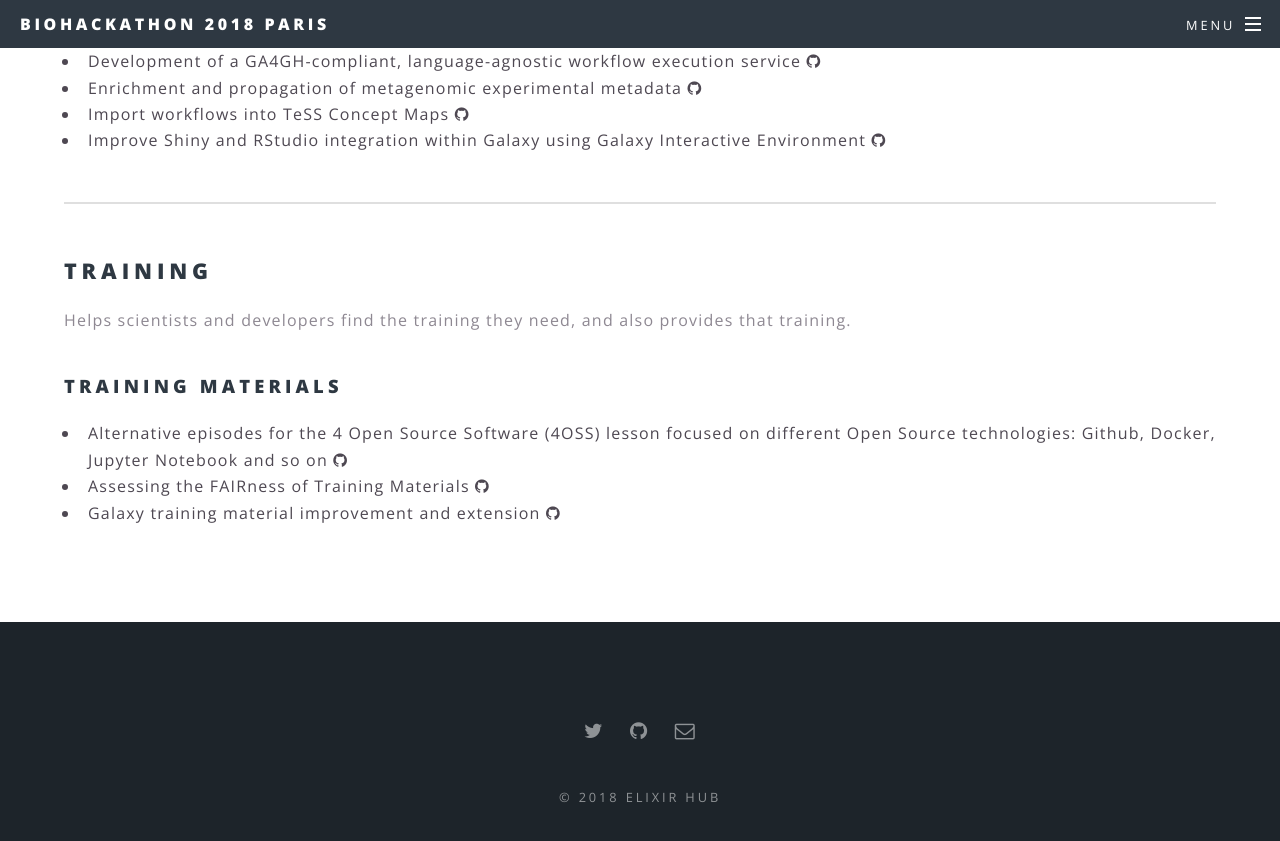
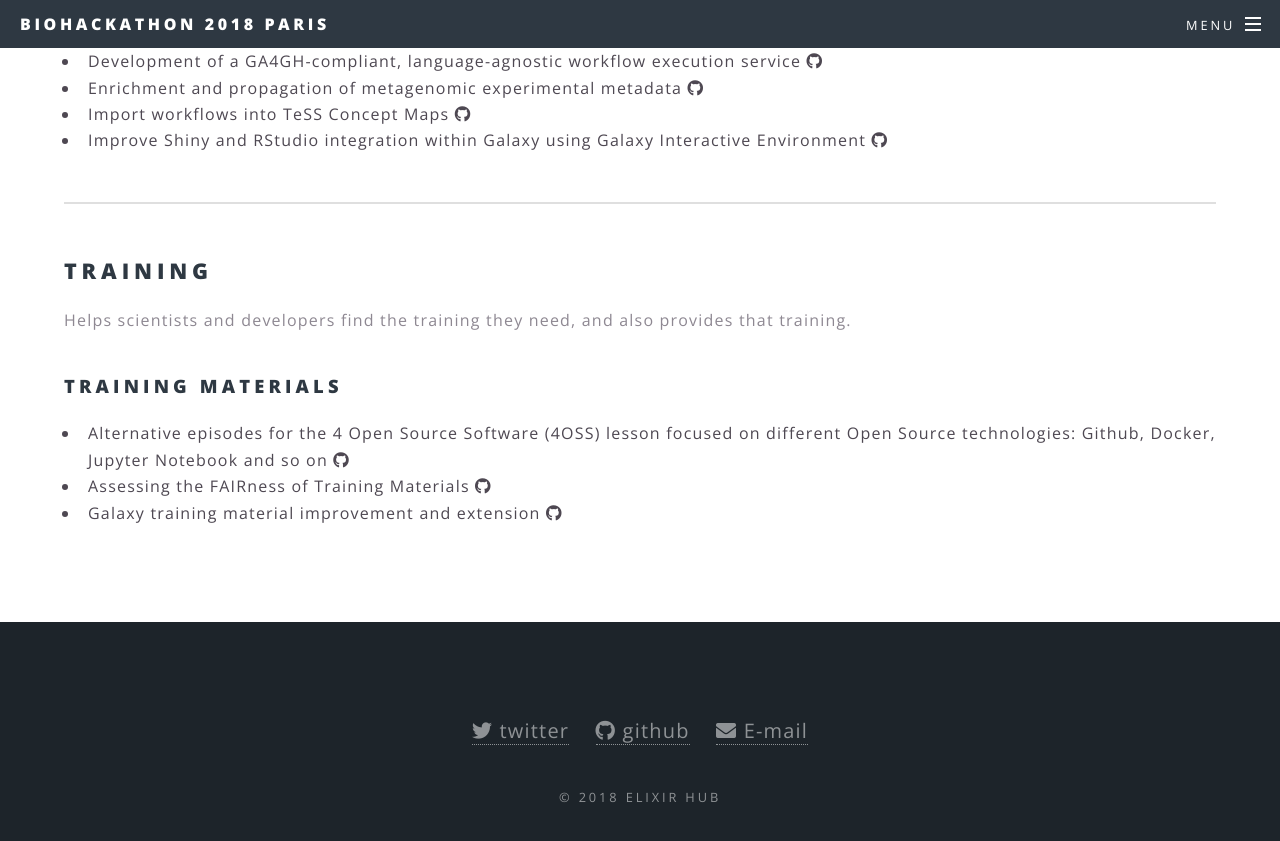
Before and after one commit to elixir-europe/bh2018paris, a Jekyll site: the page built from projects.html, in a window 1280 px wide and 900 px high, scrolled down 2370 px. Shown: the top 841 px of the window. Built offline with Jekyll 4.4.1, drawn with Linux system fonts in a browser that asks for light colours; nearby versions of some CDN libraries.

Commit message:
Added Bioschemas apply link, and fixed icons

```diff
--- a/_includes/footer.html
+++ b/_includes/footer.html
@@ -4,11 +4,11 @@
     {% for socloc in site.social %}
     {% if socloc[1] %}
     {% if socloc[0] == 'email' %}
-    <li><a target="_blank" href="{{ socloc[1] }}" class="icon fa-envelope-o"
-           ><span class="label">E-mail</span></a></li>
+    <li><a target="_blank" href="{{ socloc[1] }}"
+           ><i class="fas fa-envelope"></i> <span class="label">E-mail</span></a></li>
     {% else %}
-    <li><a target="_blank" href="{{ socloc[1] }}" class="icon fa-{{ socloc[0] }}"
-           ><span class="label">{{ socloc[0] }}</span></a></li>
+    <li><a target="_blank" href="{{ socloc[1] }}"
+           ><i class="fab fa-{{socloc[0]}}"></i> <span class="label">{{ socloc[0] }}</span></a></li>
     {% endif %}
     {% endif %}
     {% endfor %}
--- a/_includes/head.html
+++ b/_includes/head.html
@@ -6,6 +6,7 @@
   <!--[if lte IE 8]><script src="{{ "/js/ie/html5shiv.js" | prepend: site.baseurl }}"></script><![endif]-->
   <link rel="canonical" href="{{ page.url | replace:'index.html','' | prepend: site.baseurl | prepend: site.url }}">
   <link rel="stylesheet" href="https://stackpath.bootstrapcdn.com/bootstrap/4.1.0/css/bootstrap.min.css" integrity="sha384-9gVQ4dYFwwWSjIDZnLEWnxCjeSWFphJiwGPXr1jddIhOegiu1FwO5qRGvFXOdJZ4" crossorigin="anonymous">
+  <link rel="stylesheet" href="https://use.fontawesome.com/releases/v5.3.1/css/all.css" integrity="sha384-mzrmE5qonljUremFsqc01SB46JvROS7bZs3IO2EmfFsd15uHvIt+Y8vEf7N7fWAU" crossorigin="anonymous">
   <link rel="stylesheet" href="{{ "/css/main.css" | prepend: site.baseurl }}" />
   <!--[if lte IE 8]><link rel="stylesheet" href="{{ "/css/ie8.css" | prepend: site.baseurl }}" /><![endif]-->
   <!--[if lte IE 9]><link rel="stylesheet" href="{{ "/css/ie9.css" | prepend: site.baseurl }}" /><![endif]-->
--- a/css/main.scss
+++ b/css/main.scss
@@ -8,7 +8,7 @@
 @import 'chalet-desc';
 @import 'projects';
 @import 'programme';
-@import 'font-awesome.min.css';
+// @import 'font-awesome.min.css';
 @import url('https://fonts.googleapis.com/css?family=Open+Sans:400,400italic,600,600italic,800,800italic');
 /*
 	Spectral by HTML5 UP
--- a/projects.html
+++ b/projects.html
@@ -14,13 +14,13 @@
         <li>
             <a href="https://github.com/elixir-europe/BioHackathon/tree/master/data/C-SPARQL%20powered%20querying%20pipeline%20of%20bioRxiv%20publications"
                 target="_blank">C-SPARQL powered querying pipeline of bioRxiv publications
-                <i class="fa fa-github" aria-hidden="true"></i>
+                <i class="fab fa-github" aria-hidden="true"></i>
             </a>
         </li>
         <li>
             <a href="https://github.com/elixir-europe/BioHackathon/tree/master/data/Improve%20Orphanet%20disease%20description%20knowledge%20by%20Phenotypic%20automated%20recognition%20using%20Monarch%20PhenoScrapper"
                 target="_blank">Improve Orphanet disease description knowledge by Phenotypic automated recognition using Monarch PhenoScrapper
-                <i class="fa fa-github" aria-hidden="true"></i>
+                <i class="fab fa-github" aria-hidden="true"></i>
             </a>
         </li>
     </ul>
@@ -37,7 +37,7 @@
         <li>
             <a href="https://github.com/elixir-europe/BioHackathon/tree/master/interoperability/Using%20blockchain%20in%20biomedical%20provenance%20the%20identifiers%20use%20case"
                 target="_blank">Using blockchain in biomedical provenance, the identifiers use case.
-                <i class="fa fa-github" aria-hidden="true"></i>
+                <i class="fab fa-github" aria-hidden="true"></i>
             </a>
         </li>
     </ul>
@@ -46,7 +46,7 @@
         <li>
             <a href="https://github.com/elixir-europe/BioHackathon/tree/master/interoperability/Adding%20Bioschemas%20markup%20to%20data%20repositories%20and%20developing%20tools%20to%20find%2C%20consume%20and%20use%20it"
                 target="_blank">Adding Bioschemas markup to data repositories and developing tools to find, consume and use it
-                <i class="fa fa-github"
+                <i class="fab fa-github"
                     aria-hidden="true"></i>
             </a>
         </li>
@@ -54,26 +54,26 @@
             <a href="https://github.com/elixir-europe/BioHackathon/tree/master/interoperability/Development%20or%20adaption%20of%20tools%20to%20apply%20bioschemas%20to%20Orphanet%20website%20and%20datasets%20output%20for%20the%20rare%20diseases%20community"
                 target="_blank">Development or adaption of tools to apply bioschemas to Orphanet website and datasets output for the rare diseases
                 community
-                <i class="fa fa-github" aria-hidden="true"></i>
+                <i class="fab fa-github" aria-hidden="true"></i>
             </a>
         </li>
         <li>
             <a href="https://github.com/elixir-europe/BioHackathon/tree/master/interoperability/From%20Biotea%20to%20Bioschemas:%20definition%20of%20profiles%20required%20to%20represent%20scholarly%20publications"
                 target="_blank">From Biotea to Bioschemas: definition of profiles required to represent scholarly publications
-                <i class="fa fa-github"
+                <i class="fab fa-github"
                     aria-hidden="true"></i>
             </a>
         </li>
         <li>
             <a href="https://github.com/elixir-europe/BioHackathon/tree/master/interoperability/Pathway%20effect%20prediction%20for%20protein%20targets"
                 target="_blank">Pathway effect prediction for protein targets
-                <i class="fa fa-github" aria-hidden="true"></i>
+                <i class="fab fa-github" aria-hidden="true"></i>
             </a>
         </li>
         <li>
             <a href="https://github.com/elixir-europe/BioHackathon/tree/master/interoperability/Putting%20structured%20data%20into%20individual%20entry%20pages%20in%20biological%20database"
                 target="_blank">Putting structured data into individual entry pages in biological database
-                <i class="fa fa-github" aria-hidden="true"></i>
+                <i class="fab fa-github" aria-hidden="true"></i>
             </a>
         </li>
     </ul>
@@ -83,7 +83,7 @@
         <li>
             <a href="https://github.com/elixir-europe/BioHackathon/tree/master/interoperability/Support%20tools%20for%20rapid%20adoption%20of%20compact%20identifiers%20in%20the%20publishing%20process"
                 target="_blank">Support tools for rapid adoption of compact identifiers in the publishing process
-                <i class="fa fa-github" aria-hidden="true"></i>
+                <i class="fab fa-github" aria-hidden="true"></i>
             </a>
         </li>
     </ul>
@@ -93,21 +93,21 @@
         <li>
             <a href="https://github.com/elixir-europe/BioHackathon/tree/master/interoperability/Application%20of%20RDF-based%20models%20and%20tools%20for%20enhancing%20interoperable%20use%20of%20biomedical%20resources"
                 target="_blank">Application of RDF-based models and tools for enhancing interoperable use of biomedical resources
-                <i class="fa fa-github"
+                <i class="fab fa-github"
                     aria-hidden="true"></i>
             </a>
         </li>
         <li>
             <a href="https://github.com/elixir-europe/BioHackathon/tree/master/interoperability/Deposition%20of%20Research%20Assets%20between%20FAIRDOM%20SEEKs%20and%20other%20public%20deposition%20services"
                 target="_blank">Deposition of Research Assets between FAIRDOM SEEK's and other public deposition services
-                <i class="fa fa-github"
+                <i class="fab fa-github"
                     aria-hidden="true"></i>
             </a>
         </li>
         <li>
             <a href="https://github.com/elixir-europe/BioHackathon/tree/master/interoperability/Prototyping%20the%20new%20PSICQUIC%202.0"
                 target="_blank">Prototyping the new PSICQUIC 2.0
-                <i class="fa fa-github" aria-hidden="true"></i>
+                <i class="fab fa-github" aria-hidden="true"></i>
             </a>
         </li>
     </ul>
@@ -117,25 +117,25 @@
         <li>
             <a href="https://github.com/elixir-europe/BioHackathon/tree/master/interoperability/OmicsPath%20Finding%20Relevant%20omics%20datasets%20using%20pathway%20information"
                 target="_blank">OmicsPath: Finding Relevant omics datasets using pathway information
-                <i class="fa fa-github" aria-hidden="true"></i>
+                <i class="fab fa-github" aria-hidden="true"></i>
             </a>
         </li>
         <li>
             <a href="https://github.com/elixir-europe/BioHackathon/tree/master/interoperability/Exploring%20Pharmacogenomic%20LOD%20for%20Molecular%20Explanations%20of%20Gene-Drug%20Relationships"
                 target="_blank">Exploring Pharmacogenomic LOD for Molecular Explanations of Gene-Drug Relationships
-                <i class="fa fa-github" aria-hidden="true"></i>
+                <i class="fab fa-github" aria-hidden="true"></i>
             </a>
         </li>
         <li>
             <a href="https://github.com/elixir-europe/BioHackathon/tree/master/interoperability/Development%20of%20a%20catalog%20of%20federated%20SPARQL%20queries%20in%20the%20field%20of%20Rare%20Diseases"
                 target="_blank">Development of a catalog of federated SPARQL queries in the field of Rare Diseases
-                <i class="fa fa-github" aria-hidden="true"></i>
+                <i class="fab fa-github" aria-hidden="true"></i>
             </a>
         </li>
         <li>
             <a href="https://github.com/elixir-europe/BioHackathon/tree/master/interoperability/ProtVista%20(protein%20annotation%20viewer)%20extension%20using%20Bioschemas%20data"
                 target="_blank">ProtVista (protein annotation viewer) extension using Bioschemas data
-                <i class="fa fa-github" aria-hidden="true"></i>
+                <i class="fab fa-github" aria-hidden="true"></i>
             </a>
         </li>
     </ul>
@@ -145,14 +145,14 @@
         <li>
             <a href="https://github.com/elixir-europe/BioHackathon/tree/master/interoperability/Data%20clearinghouse%2C%20validation%20and%20curation%20of%20BioSamples_ENA_Breeding%20API%20endpoints_MAR%20databases"
                 target="_blank">Data clearinghouse, validation and curation of BioSamples/ENA/Breeding API endpoints/MAR databases
-                <i class="fa fa-github"
+                <i class="fab fa-github"
                     aria-hidden="true"></i>
             </a>
         </li>
         <li>
             <a href="https://github.com/elixir-europe/BioHackathon/tree/master/interoperability/JSON%20schema%20validation%20with%20ontologies"
                 target="_blank">JSON schema validation with ontologies
-                <i class="fa fa-github" aria-hidden="true"></i>
+                <i class="fab fa-github" aria-hidden="true"></i>
             </a>
         </li>
     </ul>
@@ -167,7 +167,7 @@
         <li>
             <a href="https://github.com/elixir-europe/BioHackathon/tree/master/tools/Bioconda%20packaging%20of%20the%20%20Regulatory%20Sequence%20Analysis%20Tools%20(RSAT)"
                 target="_blank">Bioconda packaging of the Regulatory Sequence Analysis Tools (RSAT)
-                <i class="fa fa-github" aria-hidden="true"></i>
+                <i class="fab fa-github" aria-hidden="true"></i>
             </a>
         </li>
     </ul>
@@ -176,7 +176,7 @@
         <li>
             <a href="https://github.com/elixir-europe/BioHackathon/tree/master/tools/bio.tools%20%26%20EDAM%20drop-in%20hackathon%20%26%20discussions"
                 target="_blank">bio.tools & EDAM drop-in hackathon & discussions
-                <i class="fa fa-github" aria-hidden="true"></i>
+                <i class="fab fa-github" aria-hidden="true"></i>
             </a>
         </li>
     </ul>
@@ -184,7 +184,7 @@
     <ul>
         <li>
             <a href="https://github.com/elixir-europe/BioHackathon/tree/master/tools/Development%20of%20BioJS%20components" target="_blank">Development of BioJS components
-                <i class="fa fa-github" aria-hidden="true"></i>
+                <i class="fab fa-github" aria-hidden="true"></i>
             </a>
         </li>
     </ul>
@@ -192,31 +192,31 @@
     <ul>
         <li>
             <a href="https://github.com/elixir-europe/BioHackathon/tree/master/tools/CWL%20support%20in%20Galaxy" target="_blank">CWL support in Galaxy
-                <i class="fa fa-github" aria-hidden="true"></i>
+                <i class="fab fa-github" aria-hidden="true"></i>
             </a>
         </li>
         <li>
             <a href="https://github.com/elixir-europe/BioHackathon/tree/master/tools/Development%20of%20a%20GA4GH-compliant%2C%20language-agnostic%20workflow%20execution%20service"
                 target="_blank">Development of a GA4GH-compliant, language-agnostic workflow execution service
-                <i class="fa fa-github" aria-hidden="true"></i>
+                <i class="fab fa-github" aria-hidden="true"></i>
             </a>
         </li>
         <li>
             <a href="https://github.com/elixir-europe/BioHackathon/tree/master/tools/Enrichment%20and%20propagation%20of%20metagenomic%20experimental%20metadata"
                 target="_blank">Enrichment and propagation of metagenomic experimental metadata
-                <i class="fa fa-github" aria-hidden="true"></i>
+                <i class="fab fa-github" aria-hidden="true"></i>
             </a>
         </li>
         <li>
             <a href="https://github.com/elixir-europe/BioHackathon/tree/master/tools/Import%20workflows%20into%20TeSS%20Concept%20Maps"
                 target="_blank">Import workflows into TeSS Concept Maps
-                <i class="fa fa-github" aria-hidden="true"></i>
+                <i class="fab fa-github" aria-hidden="true"></i>
             </a>
         </li>
         <li>
             <a href="https://github.com/elixir-europe/BioHackathon/tree/master/tools/Improve%20Shiny%20and%20RStudio%20integration%20within%20Galaxy%20using%20Galaxy%20Interactive%20Environment"
                 target="_blank">Improve Shiny and RStudio integration within Galaxy using Galaxy Interactive Environment
-                <i class="fa fa-github"
+                <i class="fab fa-github"
                     aria-hidden="true"></i>
             </a>
         </li>
@@ -233,19 +233,19 @@
             <a href="https://github.com/elixir-europe/BioHackathon/tree/master/training/Alternative%20episodes%20for%20the%204%20Open%20Source%20Software%20(4OSS)%20lesson%20focused%20on%20different%20Open%20Source%20technologies:%20Github%2C%20Docker%2C%20Jupyter%20Notebook%20and%20so%20on"
                 target="_blank">Alternative episodes for the 4 Open Source Software (4OSS) lesson focused on different Open Source technologies:
                 Github, Docker, Jupyter Notebook and so on
-                <i class="fa fa-github" aria-hidden="true"></i>
+                <i class="fab fa-github" aria-hidden="true"></i>
             </a>
         </li>
         <li>
             <a href="https://github.com/elixir-europe/BioHackathon/tree/master/training/Assessing%20the%20FAIRness%20of%20Training%20Materials"
                 target="_blank">Assessing the FAIRness of Training Materials
-                <i class="fa fa-github" aria-hidden="true"></i>
+                <i class="fab fa-github" aria-hidden="true"></i>
             </a>
         </li>
         <li>
             <a href="https://github.com/elixir-europe/BioHackathon/tree/master/training/Galaxy%20training%20material%20improvement%20and%20extension"
                 target="_blank">Galaxy training material improvement and extension
-                <i class="fa fa-github" aria-hidden="true"></i>
+                <i class="fab fa-github" aria-hidden="true"></i>
             </a>
         </li>
     </ul>
```
Also changed, not shown: index.html (+7 -4 lines).
